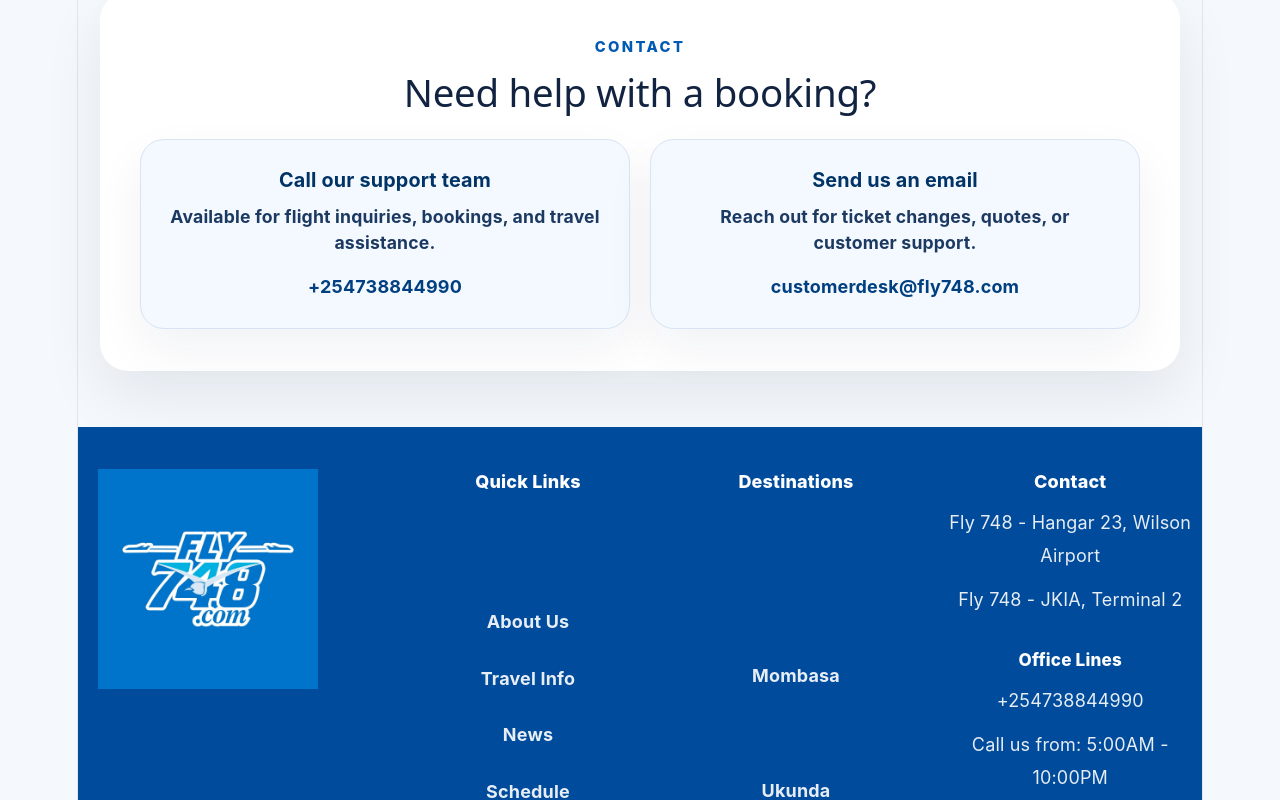
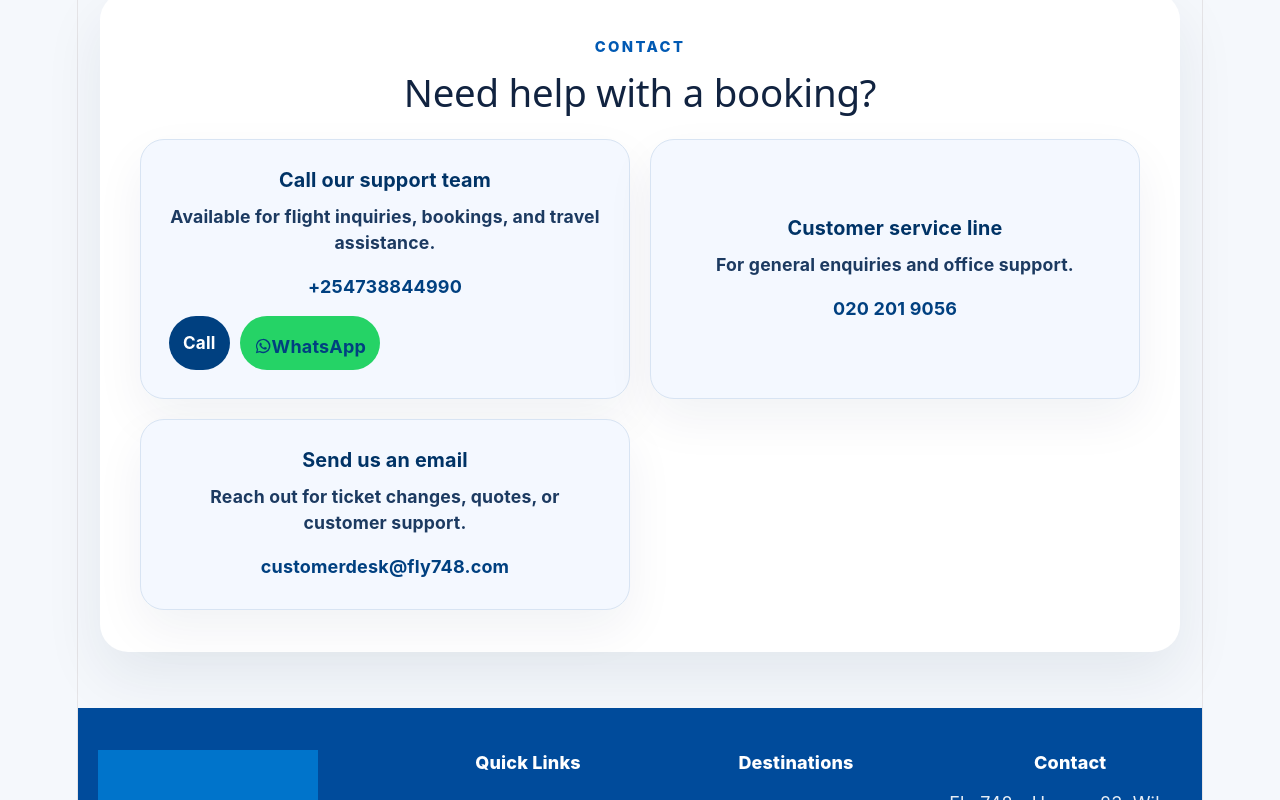
Before and after one commit to muriukikelly7-lang/fly748new, a React (Vite) app: page / in a window 1280 px wide. Shown: the part 4620-5420 px from the top of the page. Built offline with nearby package versions, Linux system fonts and the light colour scheme.

Commit message:
Add WhatsApp contact action

```diff
--- a/src/App.css
+++ b/src/App.css
@@ -523,6 +523,62 @@
    transition: transform 0.2s ease, box-shadow 0.2s ease;
  }
 
+ .contact-card--actions {
+   justify-content: flex-start;
+ }
+
+ .contact-actions {
+   display: flex;
+   flex-wrap: wrap;
+   gap: 10px;
+   margin-top: 6px;
+ }
+
+ .contact-action-btn {
+   display: inline-flex;
+   align-items: center;
+   justify-content: center;
+   padding: 10px 14px;
+   border-radius: 999px;
+   font-size: 0.95rem;
+   font-weight: 700;
+   text-decoration: none;
+   transition: transform 0.2s ease, box-shadow 0.2s ease;
+ }
+
+ .contact-action-icon {
+   display: inline-flex;
+   align-items: center;
+   justify-content: center;
+   font-size: 1.1rem;
+   line-height: 1;
+ }
+
+ .contact-action-icon svg {
+   width: 18px;
+   height: 18px;
+ }
+
+ .contact-action-label {
+   font-size: 0.95rem;
+   font-weight: 700;
+ }
+
+ .contact-action-btn:hover {
+   transform: translateY(-1px);
+   box-shadow: 0 8px 20px rgba(17, 35, 64, 0.12);
+ }
+
+ .contact-action-btn--call {
+   background: #004080;
+   color: #ffffff;
+ }
+
+ .contact-action-btn--whatsapp {
+   background: #25d366;
+   color: #ffffff;
+ }
+
  .contact-card:hover {
    transform: translateY(-2px);
    box-shadow: 0 18px 40px rgba(17, 35, 64, 0.12);
--- a/src/App.jsx
+++ b/src/App.jsx
@@ -370,10 +370,26 @@
         <h2>Need help with a booking?</h2>
       </div>
       <div className="contact-grid">
-        <a className="contact-card" href="tel:+254738844990">
+        <div className="contact-card contact-card--actions">
           <h3>Call our support team</h3>
           <p>Available for flight inquiries, bookings, and travel assistance.</p>
           <span>+254738844990</span>
+          <div className="contact-actions">
+            <a className="contact-action-btn contact-action-btn--call" href="tel:+254738844990">Call</a>
+            <a className="contact-action-btn contact-action-btn--whatsapp" href="https://wa.me/254738844990?text=Hello%20Fly%20748%2C%20I%20would%20like%20assistance." target="_blank" rel="noreferrer" aria-label="Contact us on WhatsApp">
+              <span className="contact-action-icon" aria-hidden="true">
+                <svg viewBox="0 0 24 24" role="img" aria-hidden="true">
+                  <path d="M12.04 2.5a9.49 9.49 0 0 0-8.2 14.08L2.5 21.5l5.06-1.33A9.49 9.49 0 1 0 12.04 2.5Zm0 17.32a7.82 7.82 0 0 1-3.98-1.1l-.28-.17-3.01.79.8-2.93-.18-.3A7.82 7.82 0 1 1 12.04 19.82Zm4.42-5.84c-.24-.12-1.43-.7-1.65-.78-.22-.08-.38-.12-.54.12-.16.24-.62.78-.76.94-.14.16-.28.18-.52.06-.24-.12-1.01-.37-1.93-1.18-.71-.64-1.19-1.43-1.33-1.67-.14-.24-.01-.37.11-.49.1-.1.24-.28.36-.42.12-.14.16-.24.24-.4.08-.16.04-.3-.02-.42-.06-.12-.54-1.3-.74-1.78-.19-.47-.39-.41-.54-.41h-.46c-.16 0-.42.06-.64.3-.22.24-.85.83-.85 2.03 0 1.2.87 2.36.99 2.52.12.16 1.72 2.63 4.17 3.68.58.25 1.03.4 1.38.52.58.18 1.11.16 1.53.1.47-.07 1.43-.58 1.63-1.14.2-.56.2-1.04.14-1.14-.06-.1-.22-.16-.46-.28Z" fill="currentColor"/>
+                </svg>
+              </span>
+              <span className="contact-action-label">WhatsApp</span>
+            </a>
+          </div>
+        </div>
+        <a className="contact-card contact-card--call-only" href="tel:+2540202019056">
+          <h3>Customer service line</h3>
+          <p>For general enquiries and office support.</p>
+          <span>020 201 9056</span>
         </a>
         <a className="contact-card" href="mailto:customerdesk@fly748.com">
           <h3>Send us an email</h3>
@@ -433,6 +449,7 @@
       <p>Fly 748 - Hangar 23, Wilson Airport</p>
       <p>Fly 748 - JKIA, Terminal 2</p>
       <p>Call us: +254738844990</p>
+      <p>Office line: 020 201 9056</p>
       <p>Email: customerdesk@fly748.com</p>
     </div>
   </PageShell>
@@ -760,6 +777,7 @@
             <p>Fly 748 - JKIA, Terminal 2</p>
             <span className="footer-heading small-heading">Office Lines</span>
             <p>+254738844990</p>
+            <p>020 201 9056</p>
             <p>Call us from: 5:00AM - 10:00PM</p>
             <p>Email us anytime:</p>
             <p className="footer-contact-email">customerdesk@fly748.com</p>
```
Also changed, not shown: vercel.json, 1 other file (tests, documents, lock files or other folders).
